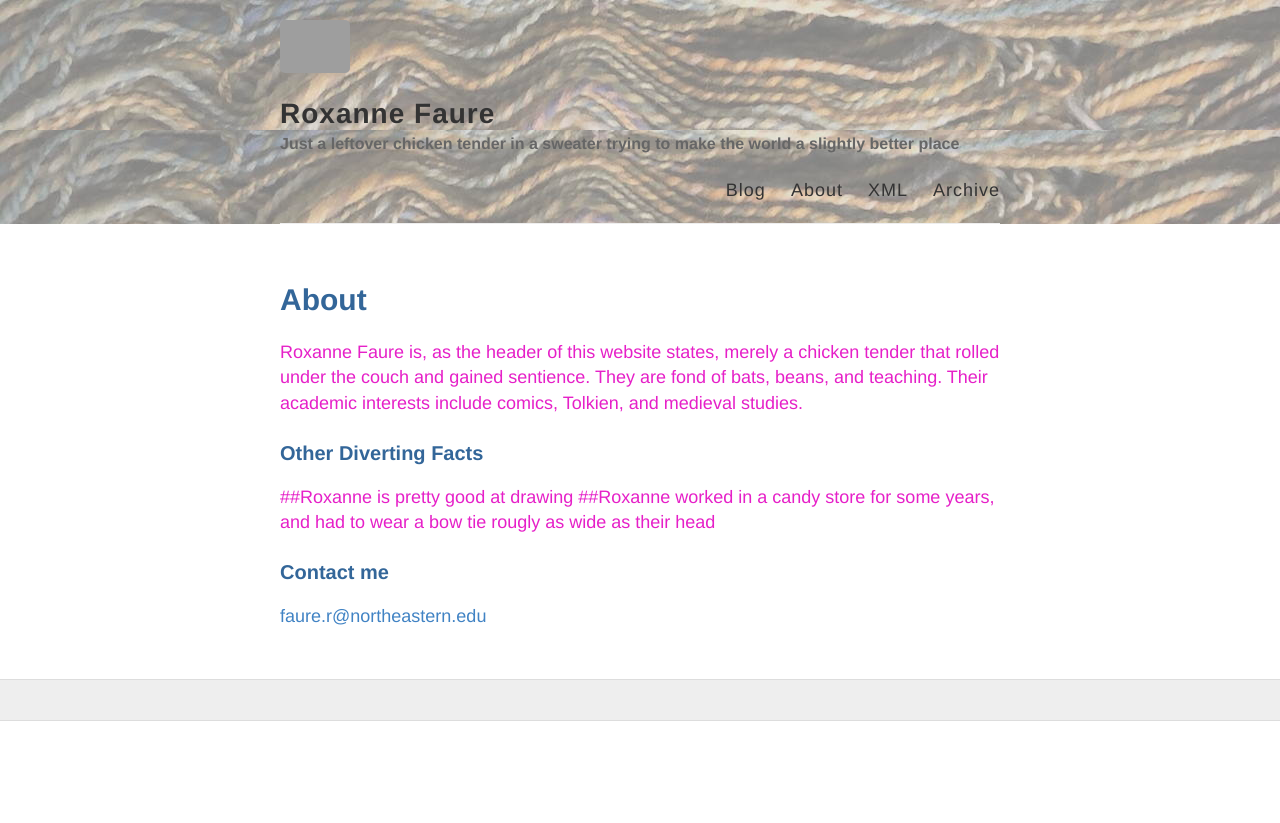
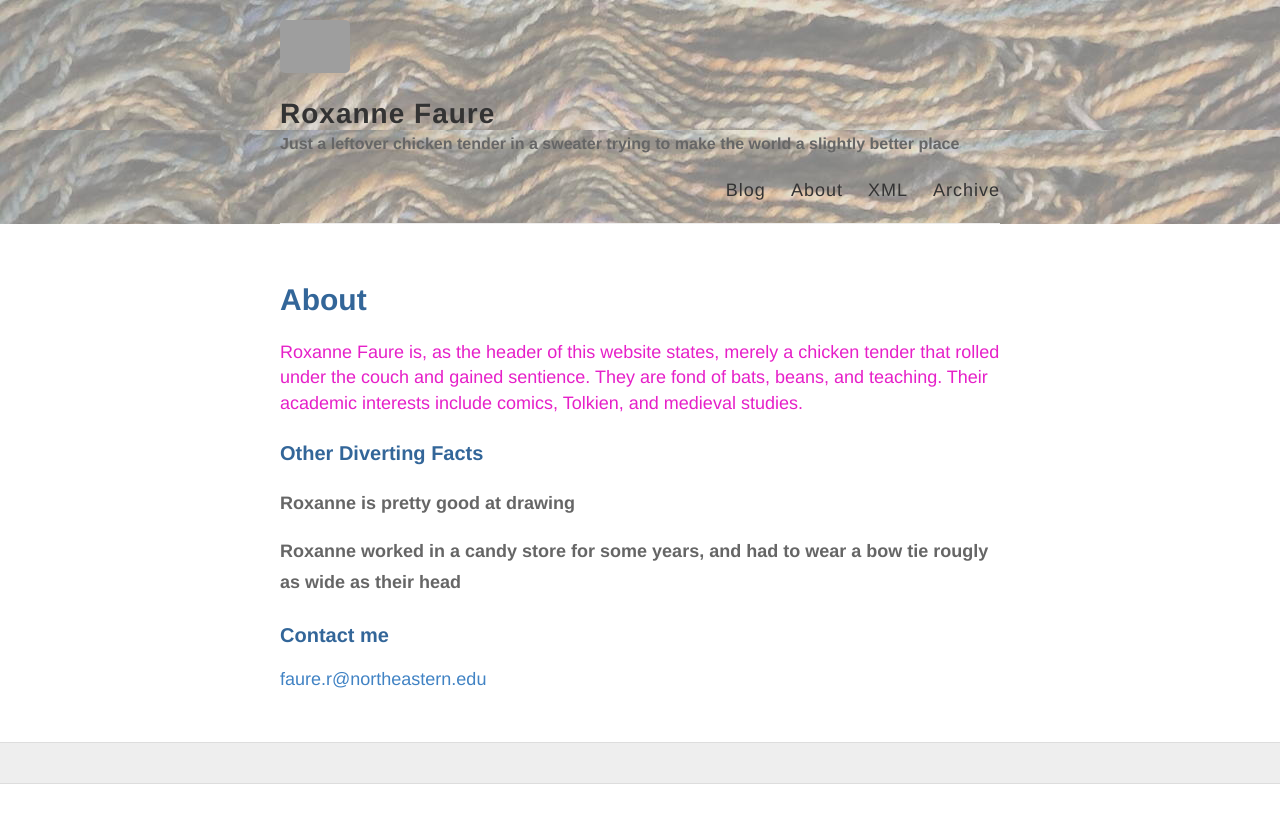
Before and after one commit to RoxanneFaure/RoxanneFaure.github.io, a Jekyll site: the page built from about.md, in a window 1280 px wide. Shown: the top 823 px of the page. Built offline with Jekyll 4.4.1, drawn with Linux system fonts in a browser that asks for light colours; grey boxes are pictures that could not be loaded.

```diff
--- a/about.md
+++ b/about.md
@@ -8,8 +8,8 @@ Roxanne Faure is, as the header of this website states, merely a chicken tender
 
 ### Other Diverting Facts
 
-##Roxanne is pretty good at drawing
-##Roxanne worked in a candy store for some years, and had to wear a bow tie rougly as wide as their head
+#### Roxanne is pretty good at drawing
+#### Roxanne worked in a candy store for some years, and had to wear a bow tie rougly as wide as their head
 
 ### Contact me
 
```
